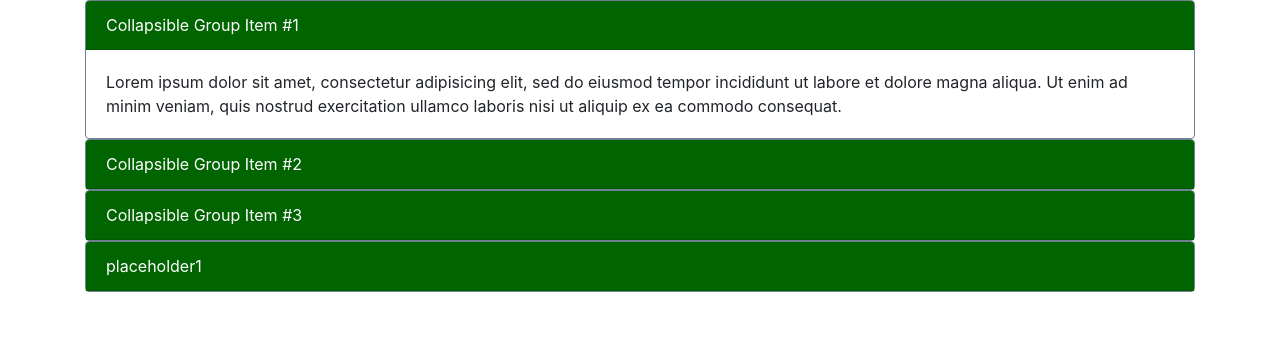
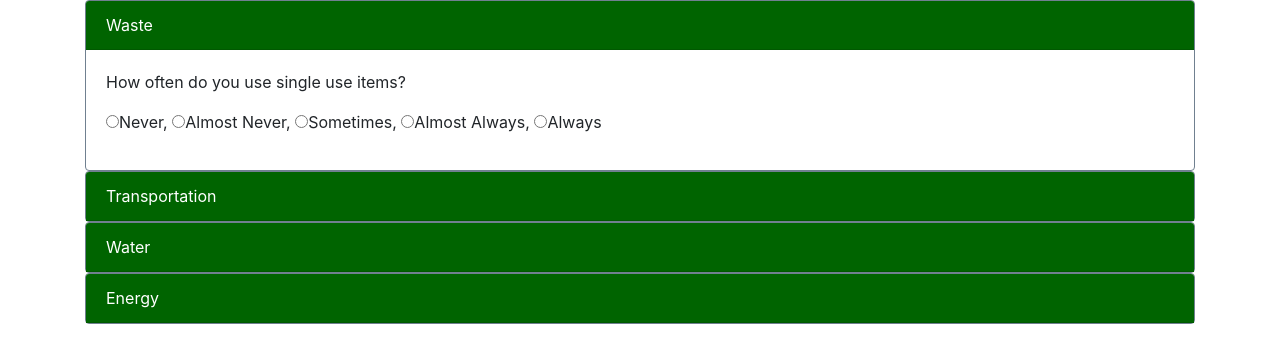
Before and after one commit to bezChalla/patriot, a plain HTML site: page index.html in a window 1280 px wide. Drawn offline with nearby package versions, Linux system fonts and the light colour scheme.

Commit message:
Inserted some questions

```diff
--- a/index.html
+++ b/index.html
@@ -15,58 +15,95 @@
 
                 <!-- div class="collapse show" has a unique id "EXAMPLE" -->
                 <!-- above div needs to reference the id in the href "#EXAMPLE" -->
+<!-- Waste -->
                 <div class="card">
                     <div class="card-header">
                         <a class="card-link" data-toggle="collapse" href="#collapseOne">
-                            Collapsible Group Item #1
+                            Waste
                         </a>
                     </div>
                     <div id="collapseOne" class="collapse show" data-parent="#accordion">
                         <!-- This is the part that gets hidden. Each new menu needs a unique id following collapseNumber -->
                         <div class="card-body">
-                            Lorem ipsum dolor sit amet, consectetur adipisicing elit, sed do eiusmod tempor incididunt ut labore et dolore magna aliqua. Ut enim ad minim veniam, quis nostrud exercitation ullamco laboris nisi ut aliquip ex ea commodo consequat.
+                            <p>How often do you use single use items?</p>
+                            <form>
+                                <input type="radio" name="singleUseItems">Never,
+                                <input type="radio" name="singleUseItems">Almost Never,
+                                <input type="radio" name="singleUseItems">Sometimes,
+                                <input type="radio" name="singleUseItems">Almost Always,
+                                <input type="radio" name="singleUseItems">Always
+                            </form>
                         </div>
                     </div>
                 </div>
-
+<!-- Transportation -->
                 <div class="card">
                     <div class="card-header">
                         <a class="collapsed card-link" data-toggle="collapse" href="#collapseTwo">
-                            Collapsible Group Item #2
+                            Transportation
                         </a>
                     </div>
                     <div id="collapseTwo" class="collapse" data-parent="#accordion">
                         <div class="card-body">
-                            Lorem ipsum dolor sit amet, consectetur adipisicing elit, sed do eiusmod tempor incididunt ut labore et dolore magna aliqua. Ut enim ad minim veniam, quis nostrud exercitation ullamco laboris nisi ut aliquip ex ea commodo consequat.
+                            <p>How do you get to school?</p>
+                            <form>
+                                <input type="radio" name="transport"> Car,
+                                <input type="radio" name="transport"> Bus,
+                                <input type="radio" name="transport"> Bike,
+                                <input type="radio" name="transport"> Scooter,
+                                <input type="radio" name="transport"> Walking
+                            </form>
+                            <hr>
+                            <p>On average, how many miles do you travel per day?</p>
+                            <form>
+                                <input type="number" name="milesTraveled" value=0>
+                            </form>
                         </div>
                     </div>
                 </div>
-
+<!-- Water Usage -->
                 <div class="card">
                     <div class="card-header">
                         <a class="collapsed card-link" data-toggle="collapse" href="#collapseThree">
-                            Collapsible Group Item #3
+                            Water
                         </a>
                     </div>
                     <div id="collapseThree" class="collapse" data-parent="#accordion">
                         <div class="card-body">
-                            Lorem ipsum dolor sit amet, consectetur adipisicing elit, sed do eiusmod tempor incididunt ut labore et dolore magna aliqua. Ut enim ad minim veniam, quis nostrud exercitation ullamco laboris nisi ut aliquip ex ea commodo consequat.
+                            <p>How many minutes do you shower on average?</p>
+                            <form>
+                                <input type="number" name="showerTime" value=0>
+                            </form>
+                            <hr>
+                            <p>Do you usually use hot water?</p>
+                            <form>
+                                <input type="radio" name="showerTemp"> Yes,
+                                <input type="radio" name="showerTemp"> No
+                            </form>
                         </div>
                     </div>
                 </div>
-
+<!-- Energy -->
                 <div class="card">
                     <div class="card-header">
                         <a class="collapsed card-link" data-toggle="collapse" href="#placeholder1">
-                            placeholder1
+                            Energy
                         </a>
                     </div>
                     <div id="placeholder1" class="collapse" data-parent="#accordion">
                         <div class="card-body">
-                            <p>Question</p>
+                            <p>What percentage of the day do you have the lights on?</p>
                             <form>
-                                <input type="radio" id="" name="question1" value="" checked> Answer1,
-                                <input type="radio" id="" name="question1" value=""> Answer2
+                                <input type="radio" name="question1" value=""> 0%,
+                                <input type="radio" name="question1" value=""> 25%,
+                                <input type="radio" name="question1" value=""> 50%,
+                                <input type="radio" name="question1" value=""> 75%,
+                                <input type="radio" name="question1" value=""> 100%
+                            </form>
+                            <hr>
+                            <p>What percentage of lights used are LEDs?</p>
+                            <form>
+                                <input type="number" name="led" value=0> placeholder
                             </form>
                         </div>
                     </div>
@@ -77,7 +114,7 @@
         </div>
         <!-- END OF QUESTION SECTION -->
 
-        <!-- Summary Section | hidden until questions finished -->
+        <!-- Summary Section | hidden until questions are finished -->
         <div id="placeholderHidden">
 
         </div>
```
